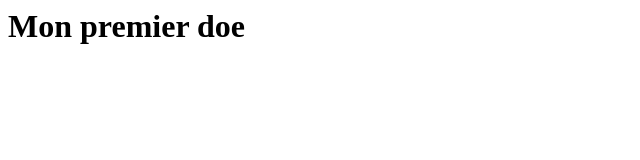
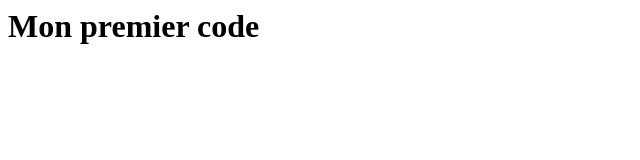
Before and after one commit to MaximilienMoritz/premier-code, a plain HTML site: page index.html in a window 1280 px wide. Shown: the full height of the page, 0-640 px from the left. Drawn offline with Linux system fonts and the light colour scheme.

Commit message:
corrigé une faute

```diff
--- a/index.html
+++ b/index.html
@@ -1 +1 @@
-<h1>Mon premier doe</h1>
+<h1>Mon premier code</h1>
```
